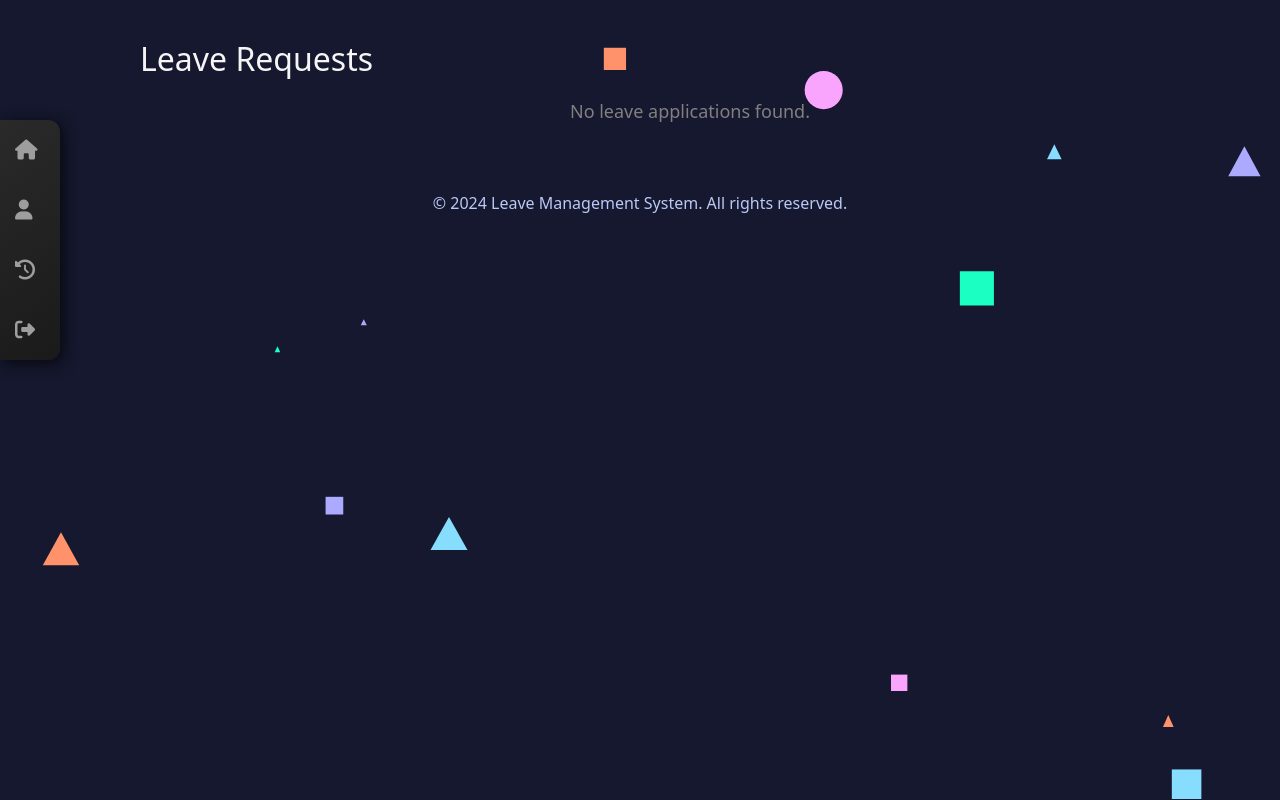
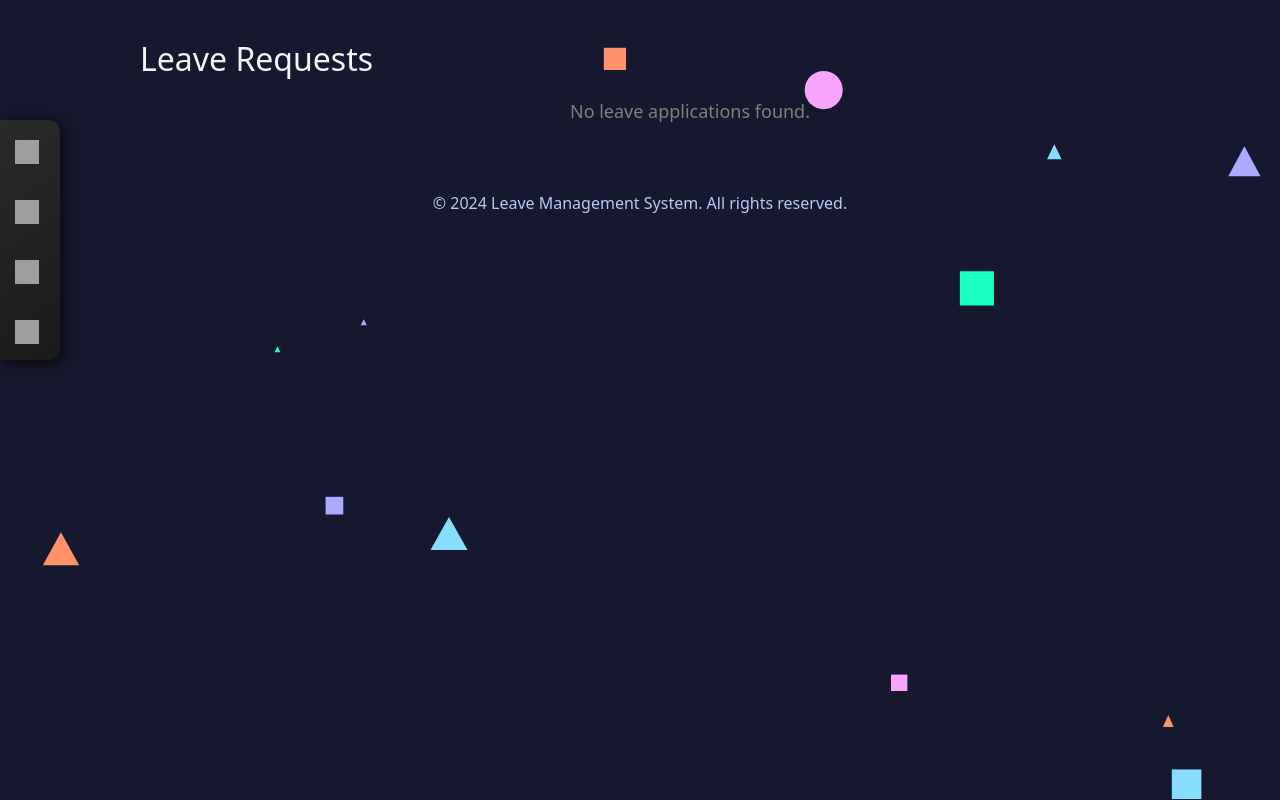
Before and after one commit to Hitman7084/Leave_management_system, a Django app: page /incharge/ in a window 1280 px wide. Run offline with Django 5.2, Linux system fonts and the light colour scheme; the visitor is signed in with stand-in values (Sample User, id 1); data that the repository does not hold is empty; grey boxes are pictures that could not be loaded.

Commit message:
incharge icons

```diff
--- a/Leave_mgt_sys/templates/dashboard_incharge.html
+++ b/Leave_mgt_sys/templates/dashboard_incharge.html
@@ -5,21 +5,29 @@
 {% block sidebar %}
 <div class="sidenav">
     <a href="{% url 'dashboard_incharge' %}">
-        <span class="icon"><i class="fas fa-home"></i></span>
+        <span class="icon">
+            <img src="{% static 'svg/house-solid.svg' %}" style="width: 1.2em; height: 1.2em;">
+        </span>
         <span class="text">Home</span>
     </a>
     <a href="#">
-        <span class="icon"><i class="fa-solid fa-user"></i></span>
+        <span class="icon">
+            <img src="{% static 'svg/user-solid.svg' %}" style="width: 1.2em; height: 1.2em;">
+        </span>
         <span class="text">Profile</span>
     </a>
     <a href="{% url 'incharge_history' %}">
-        <span class="icon"><i class="fa-solid fa-clock-rotate-left"></i></span>
+        <span class="icon">
+            <img src="{% static 'svg/clock-rotate-left-solid.svg' %}" style="width: 1.2em; height: 1.2em;">
+        </span>
         <span class="text">History</span>
     </a>
     <form method="post" action="{% url 'logout' %}">
         {% csrf_token %}
         <button class="logout-btn">
-            <span class="icon"><i class="fa-solid fa-right-from-bracket"></i></span>
+            <span class="icon">
+                <img src="{% static 'svg/right-from-bracket-solid.svg' %}" style="width: 1.2em; height: 1.2em;">
+            </span>
             <span class="text">Logout</span>
         </button>
     </form>
```
Also changed, not shown: Leave_mgt_sys/templates/incharge_history.html (+12 -4 lines).
